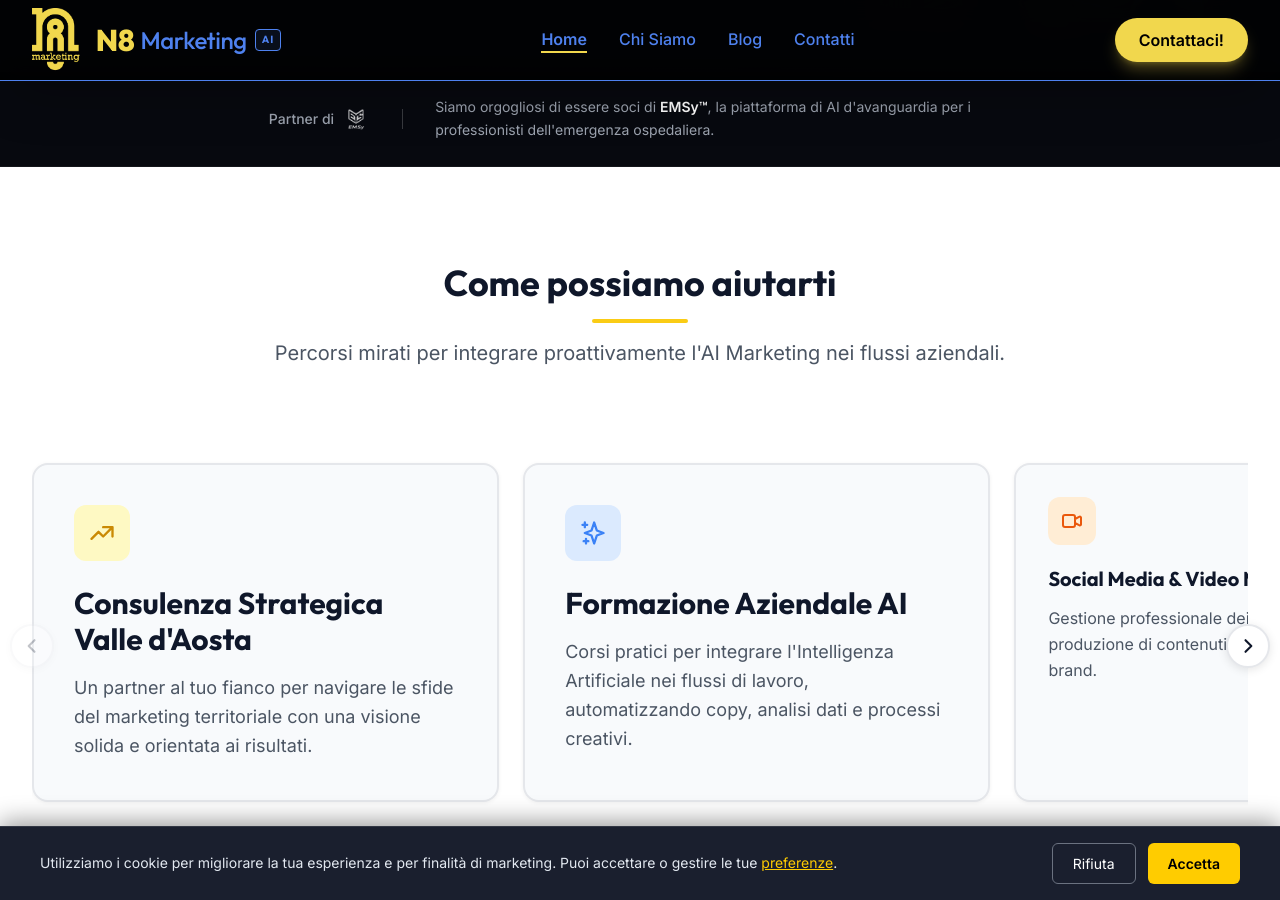
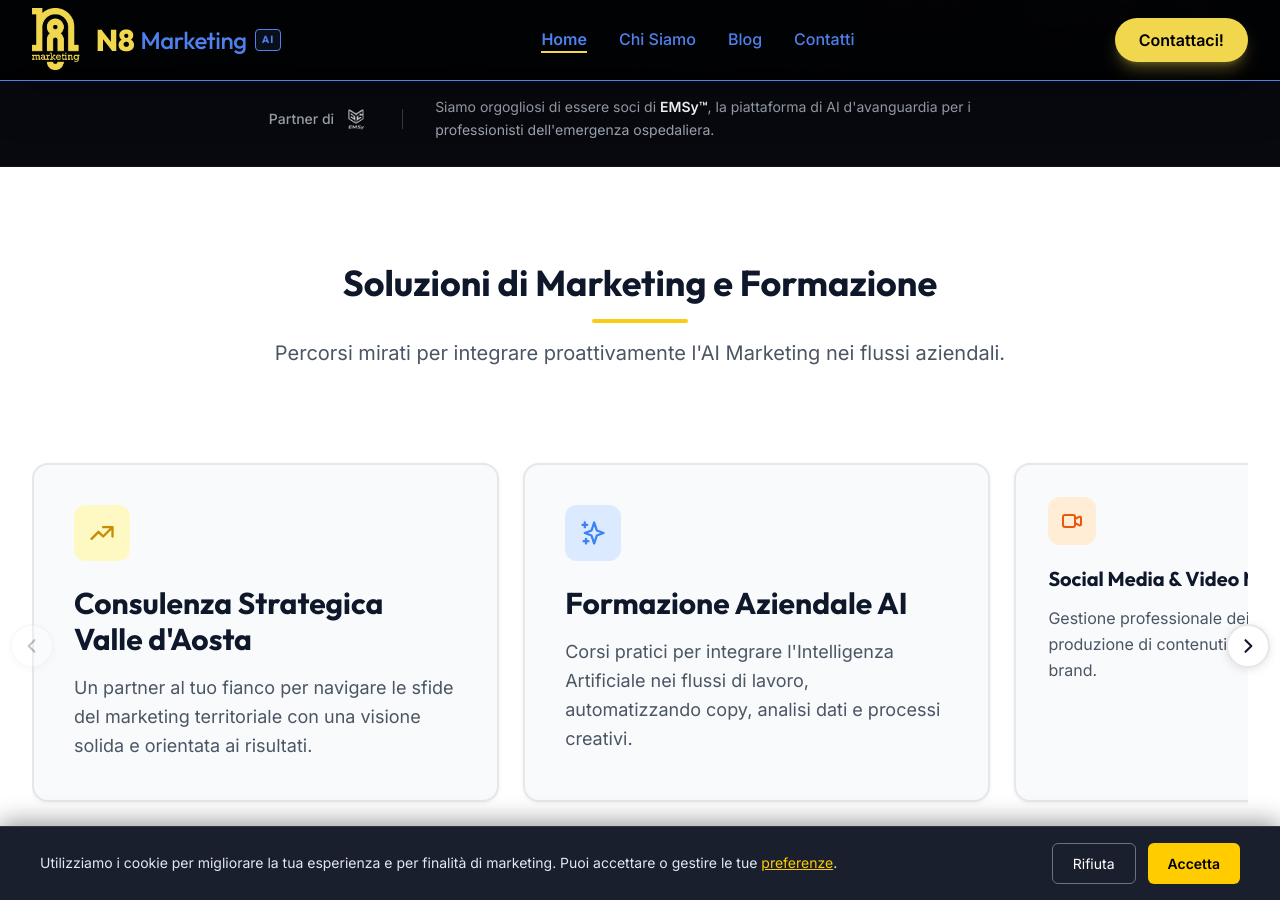
Before and after one commit to NicoDavN8/n8marketing-2026, a Jekyll site: the page index.html, which Jekyll copies as it is, in a window 1280 px wide and 900 px high, scrolled down 723 px. Built offline with Jekyll 4.4.1, drawn with Linux system fonts in a browser that asks for light colours; nearby versions of some CDN libraries.

Commit message:
SEO: Ottimizzati meta description e tag H2 per keywords locali e argomenti in index.html

```diff
--- a/index.html
+++ b/index.html
@@ -4,7 +4,7 @@
     <meta charset="UTF-8">
     <meta name="viewport" content="width=device-width, initial-scale=1.0">
     <title>AI Marketing Valle d'Aosta | N8 Marketing AI - Formazione e Consulenza</title>
-    <meta name="description" content="N8 Marketing AI: Consulenza AI Marketing e Formazione Aziendale in Valle d'Aosta. Nicolò Balzani, 20 anni di esperienza. AI Marketing Valle d'Aosta, Consulenza Marketing Digitale, Formazione AI per imprese.">
+    <meta name="description" content="N8 Marketing AI: Consulenza AI Marketing e Formazione Aziendale in Valle d'Aosta. Nicolò Balzani, 20 anni di esperienza. AI Marketing Valle d'Aosta, Consulenza Marketing e Social Media, Formazione AI per imprese.">
     <meta name="keywords" content="AI Marketing Valle d'Aosta, Consulenza Marketing Digitale, Formazione AI, Intelligenza Artificiale aziende, Marketing Strategico Valle d'Aosta, N8 Marketing, Nicolò Balzani">
     <link rel="canonical" href="https://www.n8marketing.it/">
 
@@ -303,7 +303,7 @@
     <section id="servizi" class="py-24 bg-white relative">
         <div class="max-w-7xl mx-auto px-4 sm:px-6 lg:px-8">
             <div class="text-center mb-16 fade-in-up">
-                <h2 class="font-heading text-4xl font-bold text-brand-blue mb-4">Come possiamo aiutarti</h2>
+                <h2 class="font-heading text-4xl font-bold text-brand-blue mb-4">Soluzioni di Marketing e Formazione</h2>
                 <div class="w-24 h-1 bg-brand-yellow mx-auto rounded-full"></div>
                 <p class="mt-4 text-xl text-gray-600 max-w-3xl mx-auto">Percorsi mirati per integrare proattivamente l'AI Marketing nei flussi aziendali.</p>
             </div>
```
